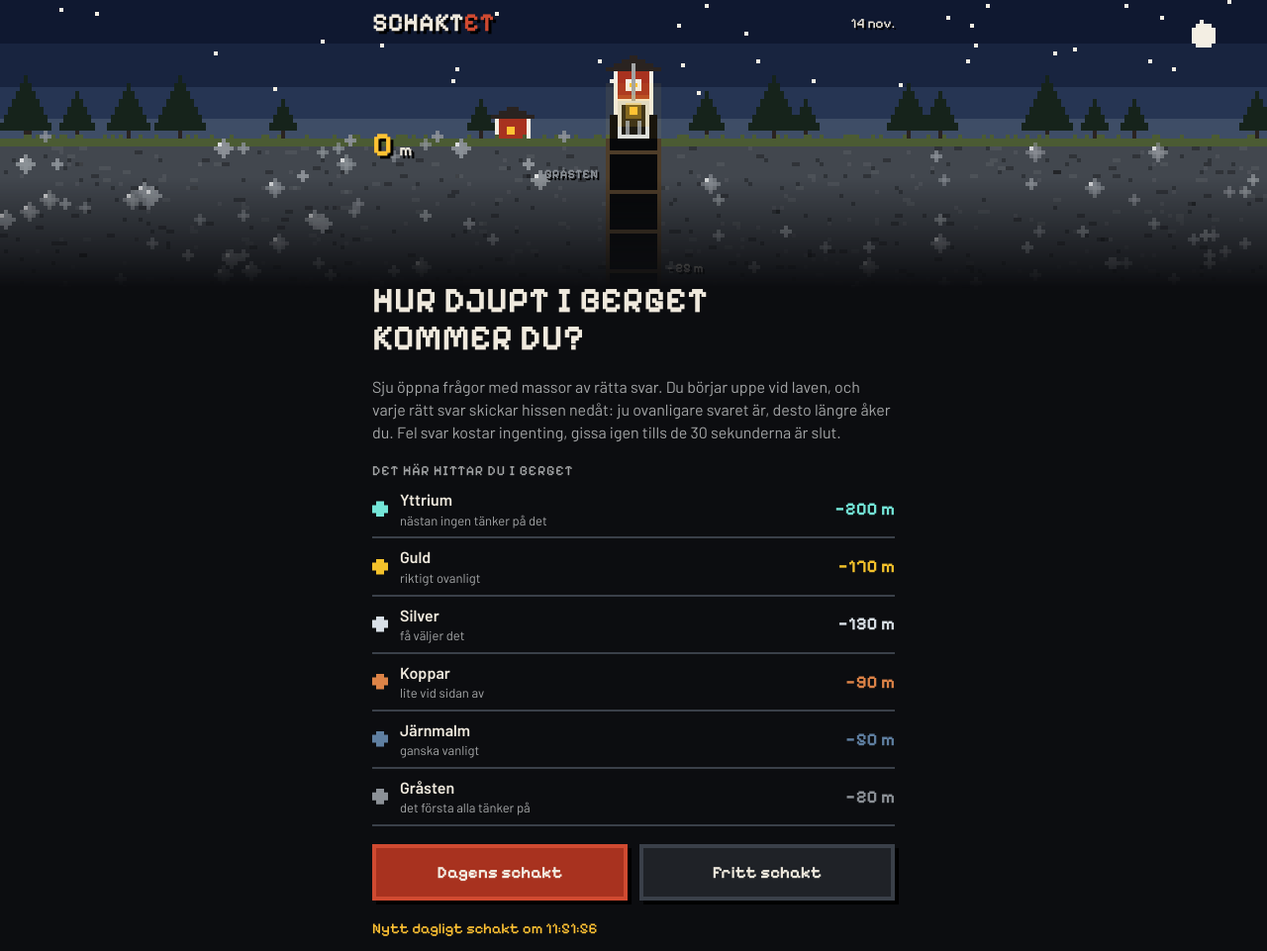
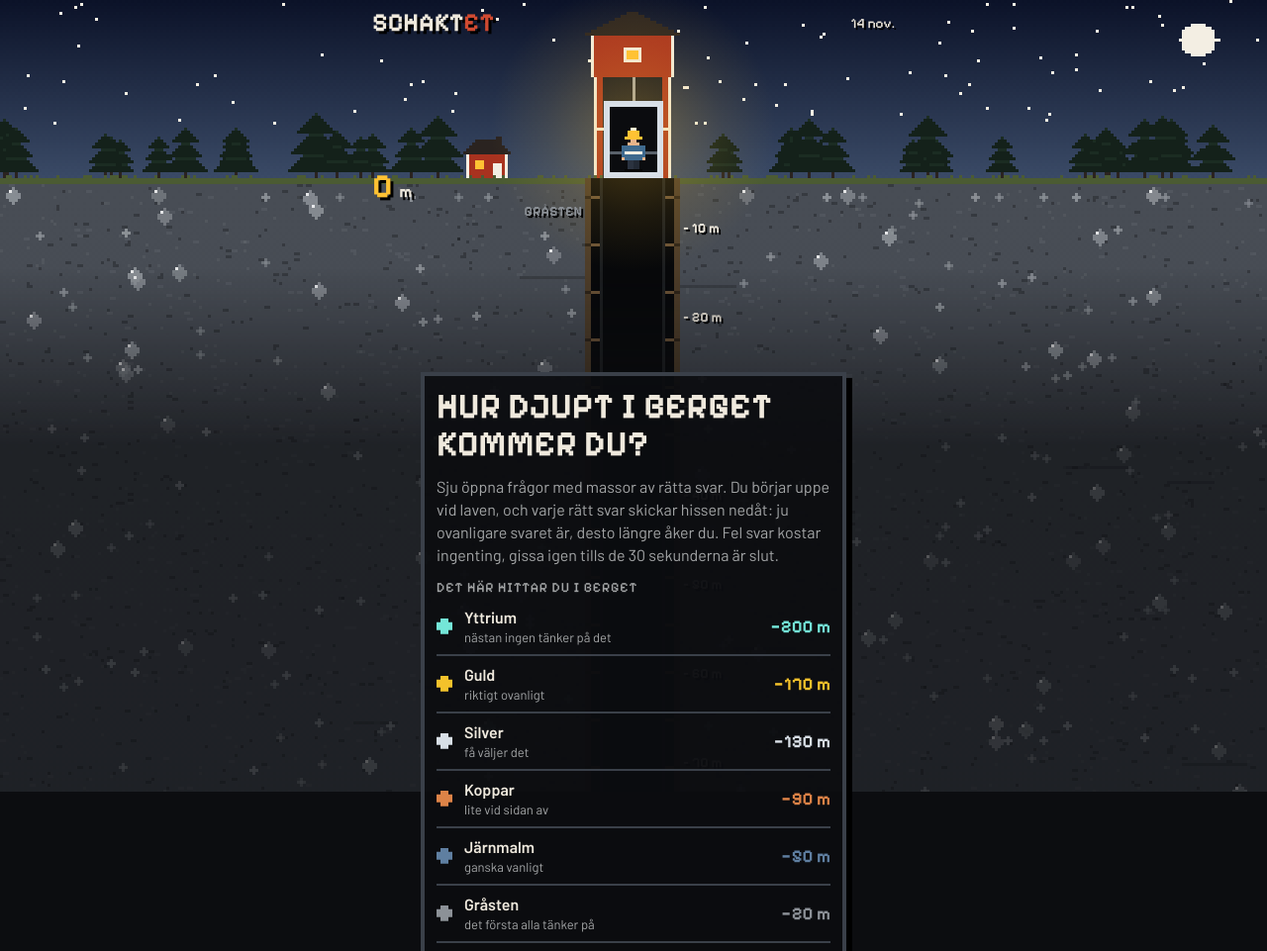
Before and after one commit to maanseriksson11-lgtm/Shacktet2, a plain HTML site: page index.html in a window 1280 px wide. Shown: the top 961 px of the page at 99% size. Drawn offline with Linux system fonts and the light colour scheme.

Commit message:
Add files via upload

```diff
--- a/index.html
+++ b/index.html
@@ -18,22 +18,21 @@
 }
 *{box-sizing:border-box}
 body{background:var(--berg);color:var(--text);font-family:var(--body);font-size:16px;line-height:1.45}
-.wrap{max-width:560px;margin:0 auto;padding-block:285px 40px;
+.wrap{max-width:560px;margin:0 auto;padding-block:clamp(350px,47vh,500px) 40px;
   padding-left:max(16px,env(safe-area-inset-left,0px));padding-right:max(16px,env(safe-area-inset-right,0px));
   display:flex;flex-direction:column;gap:14px}
 
-.scene{position:fixed;top:0;left:0;right:0;height:310px;z-index:5;overflow:hidden;pointer-events:none;background:var(--berg);
-  -webkit-mask-image:linear-gradient(#000 0,#000 58%,transparent 94%);mask-image:linear-gradient(#000 0,#000 58%,transparent 94%)}
+.scene{position:fixed;inset:0;z-index:5;overflow:hidden;pointer-events:none;background:var(--berg);
+  -webkit-mask-image:linear-gradient(#000 0,#000 270px,rgba(0,0,0,.34) 450px,rgba(0,0,0,.34) 100%);mask-image:linear-gradient(#000 0,#000 270px,rgba(0,0,0,.34) 450px,rgba(0,0,0,.34) 100%)}
 .shaker{position:absolute;inset:0}
 .world{position:absolute;left:0;top:0;width:100%;will-change:transform;transform:translateY(calc(var(--cam,0) * -1px));transition:transform var(--dur,0s) cubic-bezier(.7,0,.25,1)}
-.world canvas{display:block;width:100%;image-rendering:crisp-edges;image-rendering:pixelated}
-.cable{position:absolute;left:50%;top:64px;width:4px;margin-left:-2px;background:var(--dov);height:calc(var(--y,0) * 1px + 38px);transition:height var(--dur,0s) cubic-bezier(.7,0,.25,1)}
-.cage{position:absolute;left:50%;margin-left:-16px;width:32px;height:38px;top:calc(var(--y,0) * 1px + 102px);
-  transition:top var(--dur,0s) cubic-bezier(.7,0,.25,1);border:4px solid var(--silver);background:var(--berg)}
-.cage::before{content:"";position:absolute;left:8px;top:2px;width:8px;height:8px;background:var(--lampa);box-shadow:0 0 0 4px rgba(255,194,51,.35),0 0 0 12px rgba(255,194,51,.16),0 0 0 24px rgba(255,194,51,.07)}
-.cage::after{content:"";position:absolute;left:4px;right:4px;bottom:0;height:14px;border-left:4px solid var(--silver);border-right:4px solid var(--silver);opacity:.6}
-.mk,.zn{position:absolute;font-family:var(--display);font-weight:700;font-size:13px;line-height:1;transform:translateY(-50%);text-shadow:2px 2px 0 #000;white-space:nowrap}
-.mk{left:calc(50% + 34px);color:var(--text)} .zn{right:calc(50% + 36px);text-transform:uppercase}
+.world canvas{display:block;image-rendering:crisp-edges;image-rendering:pixelated}
+.cable{position:absolute;left:50%;top:78px;width:3px;margin-left:-1.5px;background:var(--dov);height:calc(var(--y,0) * 1px + 24px);transition:height var(--dur,0s) cubic-bezier(.7,0,.25,1)}
+.cage{position:absolute;left:50%;margin-left:-30px;width:60px;height:78px;top:calc(var(--y,0) * 1px + 102px);transition:top var(--dur,0s) cubic-bezier(.7,0,.25,1)}
+.cage canvas{position:relative;width:60px;height:78px}
+.glow{position:absolute;left:30px;top:28px;width:300px;height:300px;margin:-150px 0 0 -150px;border-radius:50%;background:radial-gradient(circle,rgba(255,194,51,.3),rgba(255,194,51,.09) 42%,transparent 68%)}
+.mk,.zn{position:absolute;font-family:var(--display);font-weight:700;font-size:14px;line-height:1;transform:translateY(-50%);text-shadow:2px 2px 0 #000;white-space:nowrap}
+.mk{left:calc(50% + 50px);color:var(--text)} .zn{right:calc(50% + 52px);text-transform:uppercase}
 .streaks{position:absolute;inset:0 0 -96px 0;opacity:0;
   background-image:linear-gradient(var(--knut) 0 28%,transparent 28%),linear-gradient(var(--knut) 0 18%,transparent 18%),linear-gradient(var(--knut) 0 34%,transparent 34%),linear-gradient(var(--knut) 0 22%,transparent 22%),linear-gradient(var(--knut) 0 26%,transparent 26%);
   background-size:4px 96px;background-repeat:repeat-y;background-position:7% 0,24% 40px,38% 70px,66% 20px,90% 56px}
@@ -41,7 +40,7 @@ body{background:var(--berg);color:var(--text);font-family:var(--body);font-size:
 .stamp{position:absolute;left:0;right:0;top:66px;text-align:center;font-family:var(--display);font-weight:700;font-size:34px;text-transform:uppercase;text-shadow:4px 4px 0 #000;opacity:0}
 .riding .streaks{opacity:.5;animation:rush .11s linear infinite}
 .riding .shaker{animation:rumble .16s steps(2) infinite}
-.riding .cage::before{animation:flicker .14s steps(2) infinite}
+.riding .glow{animation:flicker .14s steps(2) infinite}
 .thud .shaker{animation:thud .4s steps(5)}
 .thud .flash{animation:flash .6s steps(6)}
 .thud .stamp{animation:stamp 1.6s steps(8) forwards}
@@ -56,21 +55,21 @@ body{background:var(--berg);color:var(--text);font-family:var(--body);font-size:
 .mark{position:absolute;left:16px;top:calc(10px + env(safe-area-inset-top,0px));font-family:var(--display);font-weight:700;font-size:26px;text-transform:uppercase;line-height:1;text-shadow:3px 3px 0 #000}
 .mark b{color:var(--falu-ljus)}
 .meta{position:absolute;right:16px;top:calc(14px + env(safe-area-inset-top,0px));font-family:var(--display);font-size:14px;text-shadow:2px 2px 0 #000}
-.hud{position:absolute;left:16px;top:130px;font-family:var(--display);font-weight:700;font-size:34px;line-height:1;color:var(--lampa);text-shadow:3px 3px 0 #000;font-variant-numeric:tabular-nums}
+.hud{position:absolute;left:16px;top:172px;font-family:var(--display);font-weight:700;font-size:34px;line-height:1;color:var(--lampa);text-shadow:3px 3px 0 #000;font-variant-numeric:tabular-nums}
 .hud small{font-size:.5em;color:var(--text)}
-.clock{position:absolute;right:16px;top:108px;width:72px;height:72px;display:grid;place-items:center;background:rgba(8,9,10,.8);border-radius:50%}
+.clock{position:absolute;right:16px;top:152px;width:72px;height:72px;display:grid;place-items:center;background:rgba(8,9,10,.8);border-radius:50%}
 .clock svg{position:absolute;inset:0;width:100%;height:100%}
 .trk{fill:none;stroke:var(--kant);stroke-width:7}
 .arc{fill:none;stroke:var(--lampa);stroke-width:7;stroke-dasharray:169.65;stroke-dashoffset:0}
 .clock.low .arc{stroke:var(--falu-ljus)}
 .clock span{position:relative;font-family:var(--display);font-weight:700;font-size:26px;font-variant-numeric:tabular-nums}
 
-.main{display:flex;flex-direction:column;gap:18px;min-width:0}
+.main{display:flex;flex-direction:column;gap:18px;min-width:0;position:relative;z-index:6;background:rgba(12,13,16,.9);border:4px solid var(--kant);box-shadow:6px 6px 0 #000;padding:12px;align-self:center;width:100%;max-width:430px}
 h1,h2{font-family:var(--display);margin:0;text-wrap:balance;font-weight:700}
 h1{font-size:clamp(26px,7.4vw,36px);line-height:1.05;text-transform:uppercase}
-h2{font-size:clamp(22px,6vw,28px);line-height:1.12}
+h2{font-size:clamp(19px,5vw,23px);line-height:1.15}
 p{margin:0}
-.view{display:flex;flex-direction:column;gap:18px}
+.view{display:flex;flex-direction:column;gap:12px}
 .lead{color:var(--dov)}
 .label{font-family:var(--display);font-size:14px;letter-spacing:.06em;text-transform:uppercase;color:var(--dov)}
 .ores{list-style:none;margin:0;padding:0;display:flex;flex-direction:column}
@@ -90,8 +89,9 @@ button:focus-visible,input:focus-visible{outline:4px solid var(--lampa);outline-
 .row button{flex:1 1 130px}
 .status{display:flex;justify-content:space-between;align-items:center;gap:10px}
 .cart{display:flex;gap:5px}
-form{display:flex;gap:10px}
-input[type=text]{flex:1;min-width:0;font:inherit;font-size:17px;padding:13px 12px;border-radius:0;border:4px solid var(--kant);background:var(--hall);color:var(--text)}
+form{display:flex;gap:8px}
+form button{padding:8px 14px;font-size:15px}
+input[type=text]{flex:1;min-width:0;font:inherit;font-size:16px;padding:8px 10px;border-radius:0;border:4px solid var(--kant);background:var(--hall);color:var(--text)}
 .miss{color:var(--lampa);font-size:15px;min-height:1.45em}
 .tried{display:flex;flex-wrap:wrap;gap:6px}
 .tried span{font-size:13px;color:var(--dov);text-decoration:line-through;border:2px solid var(--kant);padding:2px 8px}
@@ -125,7 +125,7 @@ input[type=text]{flex:1;min-width:0;font:inherit;font-size:17px;padding:13px 12p
 <div class="wrap">
   <div class="scene" id="scene">
     <div class="shaker" aria-hidden="true">
-      <div class="world" id="world"><canvas id="rock"></canvas><div class="cable"></div><div class="cage"></div></div>
+      <div class="world" id="world"><canvas id="rock"></canvas><div class="cable"></div><div class="cage"><div class="glow"></div><canvas id="cageArt" width="20" height="26"></canvas></div></div>
       <div class="streaks"></div>
     </div>
     <div class="flash" id="flash"></div>
@@ -399,11 +399,11 @@ const fmt=n=>n.toLocaleString('sv-SE');
 const gem=p=>{const g=document.createElement('span');g.className='gem'+(p?' g'+p:'');return g};
 const zoneAt=m=>[...ZONES].reverse().find(z=>m>=z[0]);
 
-/* the world: sky and headframe on top, then 1 400 m of rock at 2 px per metre, painted in 4 px blocks. The camera follows the cage. */
-const PX=6,SURF=140,P=4,scene=$('scene'),still=matchMedia('(prefers-reduced-motion:reduce)').matches;
-const yOf=m=>121+m*PX;
+/* the world: sky and headframe on top, then 1 400 m of rock. One canvas pixel is 3 screen px and a metre is 9 screen px. The camera follows the cage. */
+const U=3,PXM=9,SURF=180,scene=$('scene'),still=matchMedia('(prefers-reduced-motion:reduce)').matches;
+const yOf=m=>141+m*PXM;
 let cur=0,anim=0,rideTimer=0;
-function setCam(m,dur){const y=m*PX;scene.style.setProperty('--dur',dur+'s');scene.style.setProperty('--y',y);scene.style.setProperty('--cam',Math.max(0,121+y-150))}
+function setCam(m,dur){const y=m*PXM;scene.style.setProperty('--dur',dur+'s');scene.style.setProperty('--y',y);scene.style.setProperty('--cam',Math.max(0,y-48))}
 function ride(to,pts){
   const from=cur,dist=Math.abs(to-from),dur=!dist?0:still?0:1.6+dist/200*3.4; cur=to; setCam(to,dur);
   const id=++anim,t0=performance.now(),el=$('depth');
@@ -418,48 +418,61 @@ function ride(to,pts){
   return dur;
 }
 function drawWorld(){
-  const c=$('rock'),W=scene.clientWidth,H=SURF+BOTTOM*PX+80; if(!W)return;
-  c.width=Math.ceil(W/P);c.height=Math.ceil(H/P);c.style.height=H+'px';
-  const x=c.getContext('2d');x.scale(1/P,1/P);
-  const css=getComputedStyle(document.documentElement),col=v=>css.getPropertyValue('--'+v).trim();
-  const q=v=>Math.round(v/P)*P,R=(a,b,w,h,f)=>{x.fillStyle=f;x.fillRect(q(a),q(b),Math.max(P,q(w)),Math.max(P,q(h)))};
-  const r=rng(1877),cx=q(W/2),half=24,falu=col('falu'),knut=col('knut'),tak=col('tak'),lampa=col('lampa');
-  [[0,'#0F1830'],[44,'#18243F'],[88,'#263553'],[120,'#3E4D66']].forEach((b,i,a)=>R(0,b[0],W,(a[i+1]?a[i+1][0]:SURF)-b[0],b[1]));
-  for(let i=0;i<34;i++)R(r()*W,r()*92,P,P,knut);
-  R(W-76,28,24,16,knut);R(W-72,24,16,24,knut);
-  const hx=q(Math.max(20,cx-140));
-  for(let i=0;i<18;i++){const px=q(r()*W),rows=4+Math.floor(r()*4);if(Math.abs(px-cx)<52||(px>hx-16&&px<hx+56))continue;
-    for(let k=0;k<rows;k++)R(px-4*k,SURF-8-(rows-k)*8,8*k+4,8,'#16231B');R(px,SURF-8,4,8,tak)}
-  R(hx,SURF-20,36,20,falu);R(hx-4,SURF-24,44,4,tak);R(hx+4,SURF-28,28,4,tak);R(hx+12,SURF-32,12,4,tak);
-  R(hx,SURF-20,4,20,knut);R(hx+32,SURF-20,4,20,knut);R(hx+12,SURF-12,8,8,lampa);
-  R(cx-20,72,40,SURF-72,falu);R(cx-20,72,4,SURF-72,knut);R(cx+16,72,4,SURF-72,knut);R(cx-20,100,40,4,knut);
-  R(cx-28,68,56,4,tak);R(cx-20,64,40,4,tak);R(cx-12,60,24,4,tak);R(cx-4,56,8,4,tak);
-  R(cx-8,80,16,12,knut);R(cx-4,84,8,4,lampa);
-  const bands=70,bh=(H-SURF)/bands;
-  for(let i=0;i<bands;i++){const k=i/(bands-1),v=n=>Math.round(n[0]+(n[1]-n[0])*k);
-    R(0,SURF+i*bh,W,bh+P,'rgb('+v([66,13])+','+v([71,14])+','+v([78,17])+')')}
-  R(0,SURF,W,8,col('mossa'));for(let i=0;i<W/14;i++)R(r()*W,SURF-4,4,4,col('mossa'));
-  for(let i=0;i<W*H/300;i++)R(r()*W,SURF+8+r()*(H-SURF),r()<.4?8:4,4,r()<.5?'rgba(255,255,255,.06)':'rgba(0,0,0,.28)');
-  for(let i=0;i<H/2;i++){
+  const c=$('rock'),Wc=Math.ceil(scene.clientWidth/U),Hc=Math.ceil((yOf(BOTTOM)+42+Math.max(120,scene.clientHeight))/U); if(!Wc)return;
+  c.width=Wc;c.height=Hc;c.style.width=Wc*U+'px';c.style.height=Hc*U+'px';
+  const x=c.getContext('2d'),css=getComputedStyle(document.documentElement),col=v=>css.getPropertyValue('--'+v).trim();
+  const R=(a,b,w,h,f)=>{x.fillStyle=f;x.fillRect(Math.round(a),Math.round(b),Math.max(1,Math.round(w)),Math.max(1,Math.round(h)))};
+  const r=rng(1877),cx=Math.round(scene.clientWidth/2/U),G=SURF/U,half=14,falu=col('falu'),knut=col('knut'),tak=col('tak'),lampa=col('lampa'),yU=m=>yOf(m)/U;
+  let g=x.createLinearGradient(0,0,0,G);g.addColorStop(0,'#0B1228');g.addColorStop(1,'#3A4A66');x.fillStyle=g;x.fillRect(0,0,Wc,G);
+  for(let i=0;i<Wc/5;i++)R(r()*Wc,r()*G*.7,1,1,knut);
+  const mx=Wc-24,my=13;for(let k=-5;k<=5;k++){const w=Math.round(Math.sqrt(30.25-k*k));R(mx-w,my+k,w*2+1,1,knut)}
+  const hx=Math.max(6,cx-56);
+  for(let i=0;i<Wc/9;i++){const px=Math.round(r()*Wc),h=11+Math.floor(r()*10),tier=Math.ceil(h/3);if(Math.abs(px-cx)<26||(px>hx-9&&px<hx+24))continue;
+    for(let k=0;k<h;k++){const w=Math.floor((k%tier)*.8+k*.3);R(px-w,G-2-h+k,w*2+1,1,k%tier?'#14211A':'#1B2C22')}R(px,G-2,1,2,tak)}
+  R(hx,G-8,14,8,falu);R(hx,G-8,1,8,knut);R(hx+13,G-8,1,8,knut);
+  for(let k=0;k<5;k++)R(hx-1+k,G-9-k,16-2*k,1,tak);
+  R(hx+10,G-14,2,4,tak);R(hx+3,G-6,3,3,lampa);R(hx+9,G-5,3,5,knut);
+  R(cx-10,26,20,G-26,'rgba(7,8,10,.6)');
+  R(cx-13,26,3,G-26,falu);R(cx+10,26,3,G-26,falu);R(cx-13,26,1,G-26,knut);R(cx+12,26,1,G-26,knut);R(cx-13,43,26,1,knut);
+  R(cx-14,12,28,14,falu);R(cx-14,12,1,14,knut);R(cx+13,12,1,14,knut);R(cx-3,16,6,5,knut);R(cx-2,17,4,3,lampa);
+  for(let k=0;k<8;k++)R(cx-16+2*k,11-k,32-4*k,1,tak);
+  g=x.createLinearGradient(0,G,0,Hc);g.addColorStop(0,'#484D55');g.addColorStop(.25,'#33373E');g.addColorStop(1,'#101114');x.fillStyle=g;x.fillRect(0,G,Wc,Hc-G);
+  R(0,G,Wc,2,col('mossa'));for(let i=0;i<Wc/4;i++)R(r()*Wc,G-1,1,1,col('mossa'));
+  for(let i=0;i<Wc*Hc/30;i++)R(r()*Wc,G+2+r()*(Hc-G),r()<.4?2:1,1,r()<.5?'rgba(255,255,255,.05)':'rgba(0,0,0,.25)');
+  for(let i=0;i<Wc*Hc/9000;i++)R(r()*Wc,G+4+r()*(Hc-G),8+r()*36,1,'rgba(0,0,0,.2)');
+  const span=Math.max(4,cx-half-6);
+  for(let i=0;i<Wc*Hc/500;i++){
     const m=r()*BOTTOM,f=col(tierOf(zoneAt(m)[2])[3]),big=r()<.3;
-    const px=q(r()<.5?r()*(cx-half-16):cx+half+12+r()*(cx-half-16)),py=q(yOf(m)+12);
-    x.globalAlpha=.55+r()*.45;
-    if(big){R(px-4,py-4,12,12,f);R(px,py-8,4,20,f);R(px-8,py,20,4,f);x.globalAlpha=.7;R(px-4,py-4,4,4,'#fff')}
-    else{R(px,py-4,4,12,f);R(px-4,py,12,4,f)}
+    const px=Math.round(r()<.5?r()*span:cx+half+6+r()*span),py=Math.max(G+6,Math.round(yU(m)+4));
+    x.globalAlpha=.5+r()*.5;
+    if(big){[1,3,5,5,3,1].forEach((w,k)=>R(px-(w>>1),py-3+k,w,1,f));x.globalAlpha=.8;R(px-1,py-2,1,1,'#fff')}
+    else{R(px,py-1,1,3,f);R(px-1,py,3,1,f)}
   }
   x.globalAlpha=1;
-  const end=yOf(BOTTOM)+20;
-  R(cx-half,SURF-24,half*2,end-SURF+24,'#07080A');
-  for(let y=SURF+12;y<end;y+=40)R(cx-half,y,half*2,4,'#4E3D29');
-  R(cx-half-4,SURF,4,end-SURF,'#4E3D29');R(cx+half,SURF,4,end-SURF,'#4E3D29');
-  R(cx-half-4,end,half*2+8,4,col('yttrium'));
-  for(let i=0;i<40;i++)R(cx-120+r()*240,end+4+r()*56,r()<.4?8:4,4,col('yttrium'));
+  const end=Math.round(yU(BOTTOM)+14);
+  R(cx-half,G,half*2,end-G,'#07080A');
+  R(cx-half-2,G,2,end-G,'#4E3D29');R(cx+half,G,2,end-G,'#4E3D29');
+  R(cx-half+3,G,1,end-G,'rgba(216,223,230,.1)');R(cx+half-4,G,1,end-G,'rgba(216,223,230,.1)');
+  for(let y=G+6;y<end;y+=16){R(cx-half,y,3,1,'#6A5236');R(cx+half-3,y,3,1,'#6A5236');R(cx-half-2,y,2,1,'#2E2418');R(cx+half,y,2,1,'#2E2418')}
+  R(cx-half-2,end,half*2+4,2,col('yttrium'));
+  for(let i=0;i<70;i++)R(cx-50+r()*100,end+2+r()*26,r()<.4?2:1,1,col('yttrium'));
+}
+function drawCage(){
+  const x=$('cageArt').getContext('2d'),css=getComputedStyle(document.documentElement),sil=css.getPropertyValue('--silver').trim(),lam=css.getPropertyValue('--lampa').trim();
+  const R=(a,b,w,h,f)=>{x.fillStyle=f;x.fillRect(a,b,w,h)};
+  R(0,0,20,26,'#0B0C0F');R(2,17,16,1,'#59616A');
+  R(8,10,4,2,lam);R(7,12,6,1,lam);R(9,9,2,1,'#FFF6D0');
+  R(8,13,4,2,'#E8B48A');R(8,13,1,1,'#1B1B1B');R(11,13,1,1,'#1B1B1B');
+  R(7,15,6,5,'#3F6A8E');R(6,15,1,4,'#3F6A8E');R(13,15,1,4,'#3F6A8E');R(7,17,6,1,'#F3EEE3');
+  R(6,19,1,1,'#E8B48A');R(13,19,1,1,'#E8B48A');
+  R(8,20,2,3,'#2B3340');R(10,20,2,3,'#232A35');R(7,23,3,1,'#050505');R(10,23,3,1,'#050505');
+  R(0,0,20,2,sil);R(0,24,20,2,sil);R(0,0,2,26,sil);R(18,0,2,26,sil);
 }
 const world=$('world');
-for(let m=25;m<=BOTTOM;m+=25){const d=document.createElement('div');d.className='mk';d.style.top=yOf(m)+'px';d.textContent='– '+m+' m';world.append(d)}
-ZONES.forEach(z=>{const d=document.createElement('div');d.className='zn c'+z[2];d.style.top=(z[0]?yOf(z[0]):176)+'px';d.textContent=tierName(z[2]);world.append(d)});
+for(let m=10;m<=BOTTOM;m+=10){const d=document.createElement('div');d.className='mk';d.style.top=yOf(m)+'px';d.textContent='– '+m+' m';world.append(d)}
+ZONES.forEach(z=>{const d=document.createElement('div');d.className='zn c'+z[2];d.style.top=(z[0]?yOf(z[0]):SURF+34)+'px';d.textContent=tierName(z[2]);world.append(d)});
 if(window.ResizeObserver)new ResizeObserver(()=>{drawWorld();setCam(cur,0)}).observe(scene);else addEventListener('resize',drawWorld);
-drawWorld();setCam(0,0);
+drawWorld();drawCage();setCam(0,0);
 
 /* free rounds draw from a shuffled deck that refills itself, so there is always another one and no question repeats until all are used */
 function freeDeck(){
```
